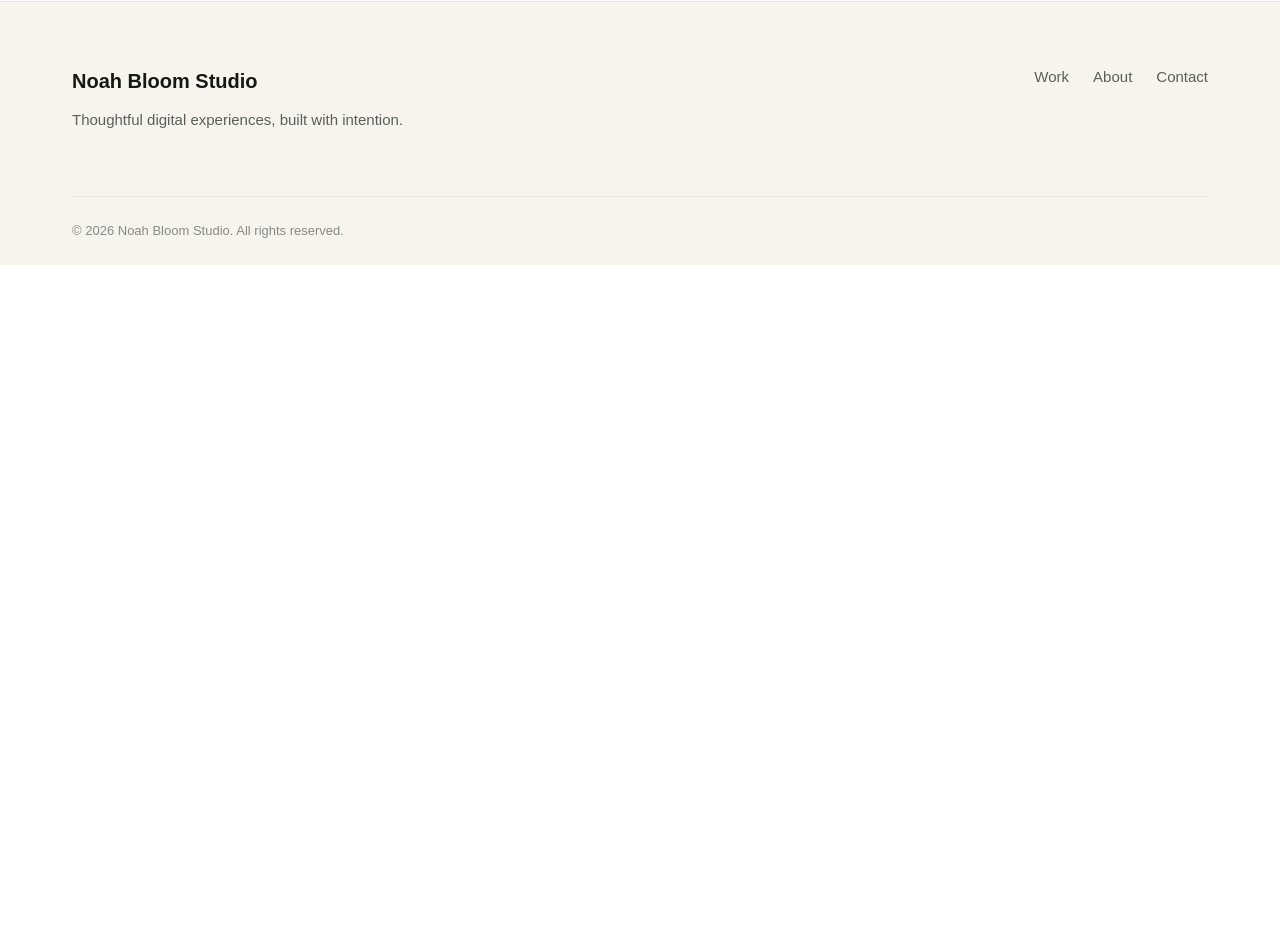
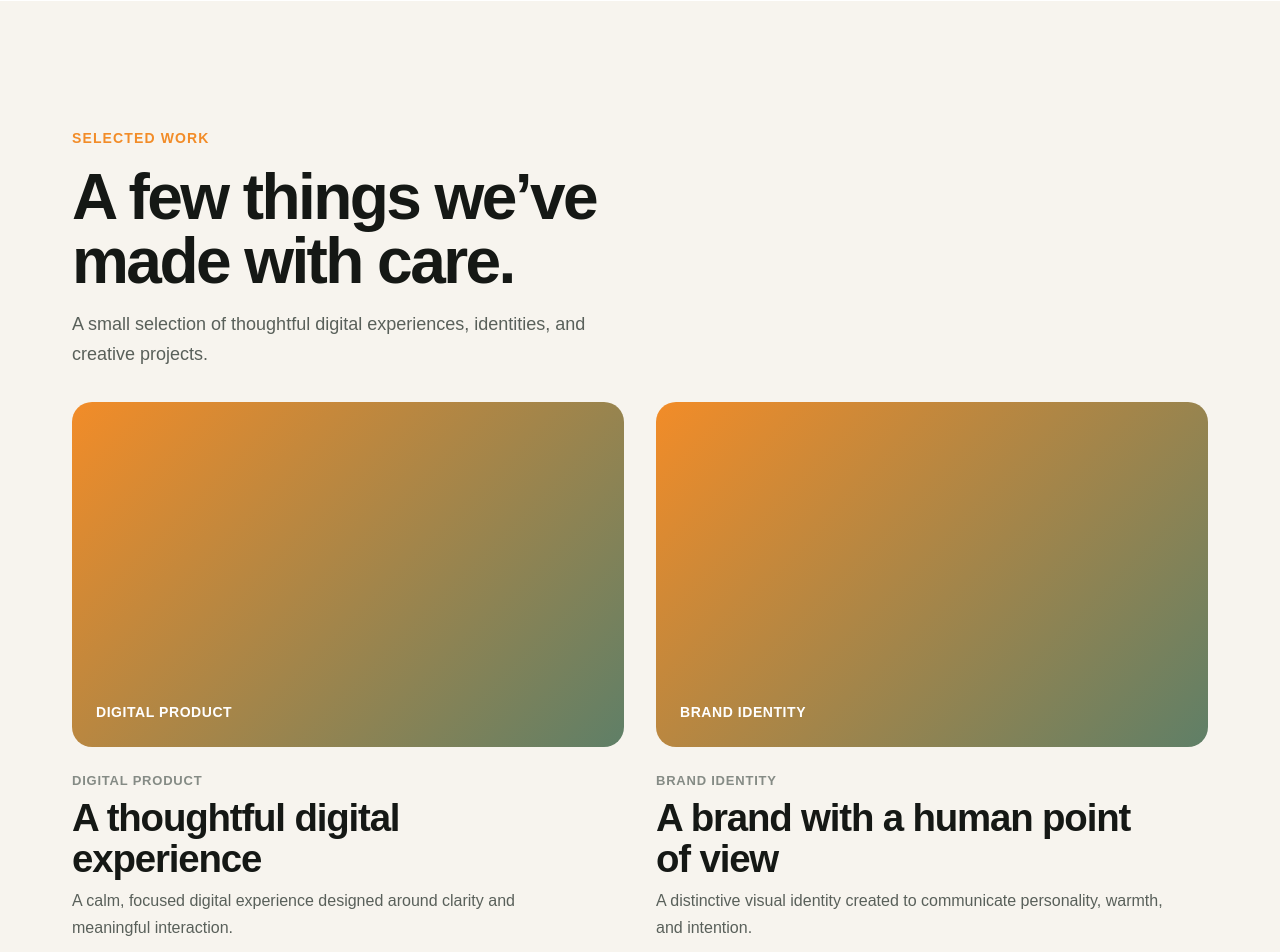
Before and after one commit to noahbloomteller-star/noahbloom-studio, a Next.js app in the folder apps/web/: page / in a window 1280 px wide. Shown: the part 1000-1952 px from the top of the page. Before the commit the page ends 1265 px from the top, so only its background shows below. Built offline with nearby package versions, Linux system fonts and the light colour scheme.

Commit message:
feat: build selected work section

```diff
--- a/apps/web/app/page.tsx
+++ b/apps/web/app/page.tsx
@@ -1,9 +1,11 @@
 import { Hero } from "../components/hero";
+import { SelectedWork } from "../components/selected-work";
 
 export default function Home() {
   return (
     <main>
       <Hero />
+      <SelectedWork />
     </main>
   );
 }
--- /dev/null
+++ b/apps/web/components/selected-work.css
@@ -0,0 +1,126 @@
+.selected-work {
+  padding-block: 8rem;
+  background: var(--color-background-secondary);
+}
+
+.selected-work__intro {
+  max-width: 42rem;
+}
+
+.selected-work__eyebrow {
+  margin: 0;
+  color: var(--color-accent-primary);
+  font-family: var(--font-sans);
+  font-size: 0.875rem;
+  font-weight: 600;
+  letter-spacing: 0.08em;
+  line-height: 1.4;
+  text-transform: uppercase;
+}
+
+.selected-work__title {
+  margin: 0;
+  color: var(--color-foreground-primary);
+  font-family: var(--font-display);
+  font-size: clamp(2.5rem, 5vw, 4.5rem);
+  font-weight: 600;
+  letter-spacing: -0.04em;
+  line-height: 1;
+}
+
+.selected-work__description {
+  max-width: 36rem;
+  margin: 0;
+  color: var(--color-foreground-secondary);
+  font-family: var(--font-sans);
+  font-size: 1.125rem;
+  line-height: 1.7;
+}
+
+.selected-work__grid {
+  display: grid;
+  grid-template-columns: repeat(2, minmax(0, 1fr));
+  gap: 2rem;
+}
+
+.selected-work__card {
+  display: flex;
+  flex-direction: column;
+  gap: 1.5rem;
+}
+
+.selected-work__card:nth-child(3) {
+  grid-column: 1 / -1;
+}
+
+.selected-work__visual {
+  aspect-ratio: 16 / 10;
+  display: flex;
+  align-items: flex-end;
+  padding: 1.5rem;
+  border-radius: 1.25rem;
+  background:
+    linear-gradient(
+      135deg,
+      var(--color-accent-primary),
+      var(--color-accent-secondary)
+    );
+  color: var(--color-foreground-inverse);
+}
+
+.selected-work__visual span {
+  font-family: var(--font-sans);
+  font-size: 0.875rem;
+  font-weight: 600;
+  letter-spacing: 0.04em;
+  text-transform: uppercase;
+}
+
+.selected-work__category {
+  margin: 0;
+  color: var(--color-foreground-muted);
+  font-family: var(--font-sans);
+  font-size: 0.8125rem;
+  font-weight: 600;
+  letter-spacing: 0.06em;
+  text-transform: uppercase;
+}
+
+.selected-work__card-title {
+  max-width: 32rem;
+  margin: 0;
+  color: var(--color-foreground-primary);
+  font-family: var(--font-display);
+  font-size: clamp(1.75rem, 3vw, 2.5rem);
+  font-weight: 600;
+  letter-spacing: -0.03em;
+  line-height: 1.05;
+}
+
+.selected-work__card-description {
+  max-width: 32rem;
+  margin: 0;
+  color: var(--color-foreground-secondary);
+  font-family: var(--font-sans);
+  font-size: 1rem;
+  line-height: 1.7;
+}
+
+.selected-work__action {
+  display: flex;
+  justify-content: flex-start;
+}
+
+@media (max-width: 768px) {
+  .selected-work {
+    padding-block: 5rem;
+  }
+
+  .selected-work__grid {
+    grid-template-columns: 1fr;
+  }
+
+  .selected-work__card:nth-child(3) {
+    grid-column: auto;
+  }
+}
--- /dev/null
+++ b/apps/web/components/selected-work.tsx
@@ -0,0 +1,94 @@
+import Link from "next/link";
+
+import {
+  Button,
+  Container,
+  Section,
+  Stack,
+} from "@noahbloom/ui";
+
+import "./selected-work.css";
+
+const projects = [
+  {
+    title: "A thoughtful digital experience",
+    category: "Digital Product",
+    description:
+      "A calm, focused digital experience designed around clarity and meaningful interaction.",
+  },
+  {
+    title: "A brand with a human point of view",
+    category: "Brand Identity",
+    description:
+      "A distinctive visual identity created to communicate personality, warmth, and intention.",
+  },
+  {
+    title: "A simple idea, beautifully expressed",
+    category: "Creative Direction",
+    description:
+      "A considered creative concept that brings together story, design, and digital experience.",
+  },
+];
+
+export function SelectedWork() {
+  return (
+    <Section className="selected-work">
+      <Container>
+        <Stack gap="lg">
+          <div className="selected-work__intro">
+            <Stack gap="md">
+              <p className="selected-work__eyebrow">
+                Selected Work
+              </p>
+
+              <h2 className="selected-work__title">
+                A few things we’ve made with care.
+              </h2>
+
+              <p className="selected-work__description">
+                A small selection of thoughtful digital
+                experiences, identities, and creative
+                projects.
+              </p>
+            </Stack>
+          </div>
+
+          <div className="selected-work__grid">
+            {projects.map((project) => (
+              <article
+                key={project.title}
+                className="selected-work__card"
+              >
+                <div className="selected-work__visual">
+                  <span>
+                    {project.category}
+                  </span>
+                </div>
+
+                <Stack gap="sm">
+                  <p className="selected-work__category">
+                    {project.category}
+                  </p>
+
+                  <h3 className="selected-work__card-title">
+                    {project.title}
+                  </h3>
+
+                  <p className="selected-work__card-description">
+                    {project.description}
+                  </p>
+                </Stack>
+              </article>
+            ))}
+          </div>
+
+          <div className="selected-work__action">
+            <Button href="/work">
+              View All Work
+            </Button>
+          </div>
+        </Stack>
+      </Container>
+    </Section>
+  );
+}
```
